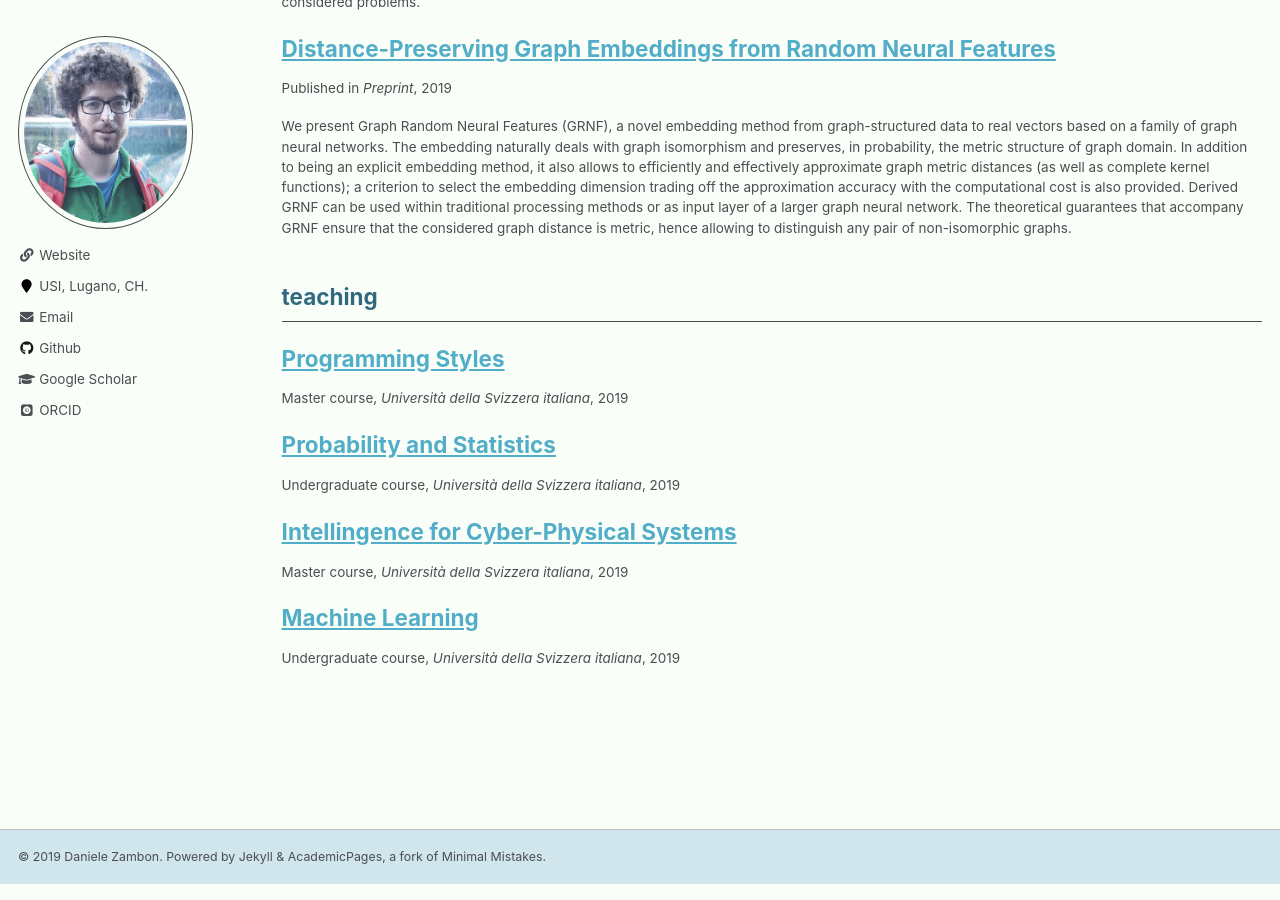
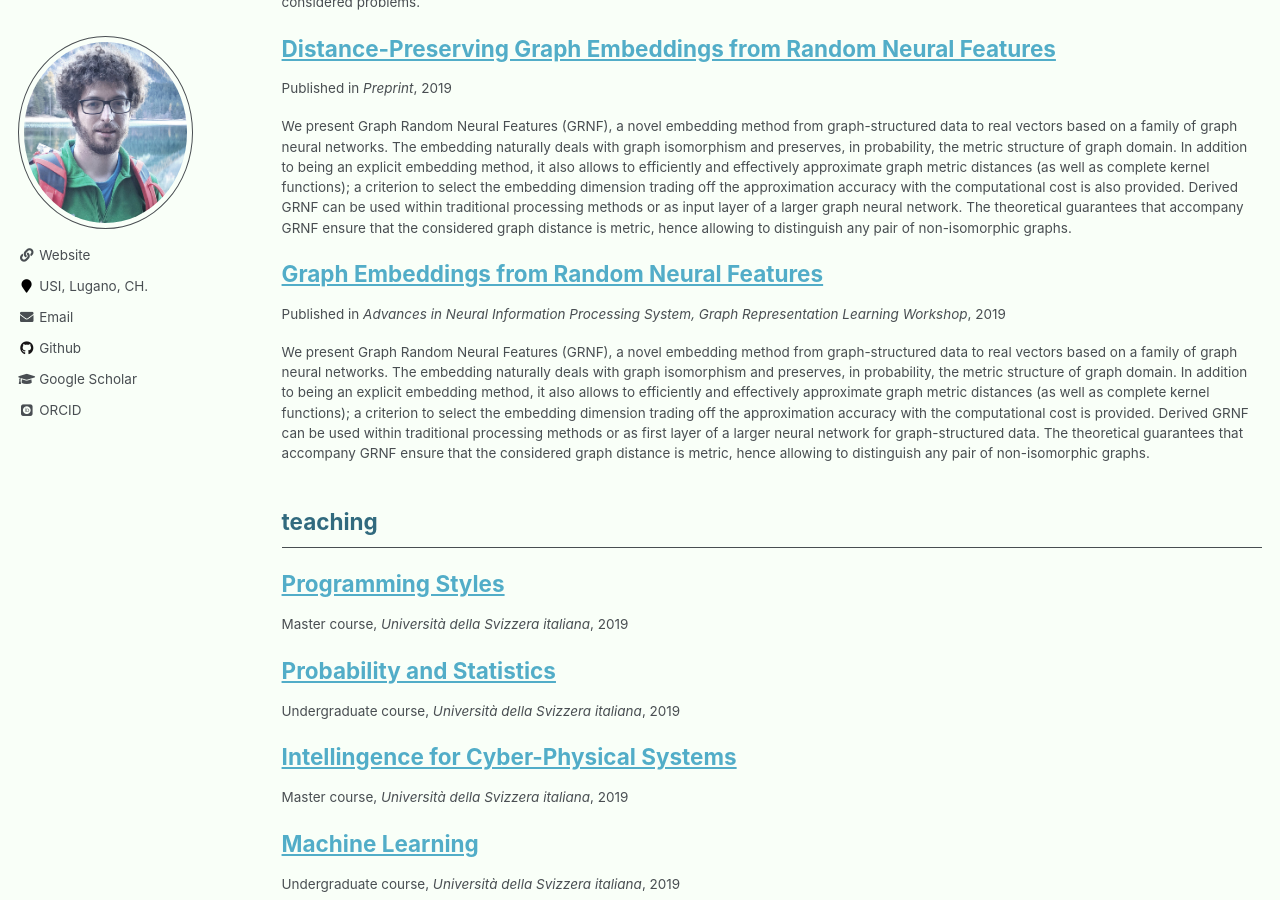
Before and after one commit to dzambon/dzambon.github.io, a Jekyll site: the page built from _pages/sitemap.md, in a window 1280 px wide and 900 px high, scrolled down 3587 px. Built offline with Jekyll 4.4.1, drawn with Linux system fonts in a browser that asks for light colours; some web fonts are replaced.

Commit message:
grl ws paper

```diff
--- a/_config.yml
+++ b/_config.yml
@@ -13,7 +13,7 @@ name                     : &name "Daniele Zambon"
 description              : &description "Ph.D. student in machine learning"
 url                      : https://inf.usi.ch # the base hostname & protocol for your site e.g. "https://mmistakes.github.io"
 baseurl                  : "/phd/zambon" # the subpath of your site, e.g. "/blog"
-repository               : #"dzambon/dzambon.github.io"
+repository               : "dzambon/dzambon.github.io"
 teaser                   :  # filename of teaser fallback teaser image placed in /images/, .e.g. "500x300.png"
 breadcrumbs              : false # true, false (default)
 words_per_minute         : 160
@@ -148,6 +148,8 @@ exclude:
   - tmp
   - vendor
   - TODO.md
+  - WIKI.md
+  - create_new_publication.py
 keep_files:
   - .git
   - .svn
--- /dev/null
+++ b/_publications/2019-12-13-zambon2019graph.md
@@ -0,0 +1,20 @@
+---
+collection: publications
+permalink: /publications/zambon2019graph
+label: zambon2019graph
+year: 2019
+date: 2019-12-13
+type: 'conference'
+title: 'Graph Embeddings from Random Neural Features'
+authors: 'Daniele Zambon, Cesare Alippi and Lorenzo Livi'
+venue: 'Advances in Neural Information Processing System, Graph Representation Learning Workshop'
+link:
+preprint:
+bibtex: true
+code: false
+abstract: true
+---
+We present Graph Random Neural Features (GRNF), a novel embedding method from graph-structured data to real vectors based on a family of graph neural networks. The embedding naturally deals with graph isomorphism and preserves, in probability, the metric structure of graph domain.
+In addition to being an explicit embedding method, it also allows to efficiently and effectively approximate graph metric distances (as well as complete kernel functions); a criterion to select the embedding dimension trading off the approximation accuracy with the computational cost is provided.
+Derived GRNF can be used within traditional processing methods or as first layer of a larger neural network for graph-structured data.
+The theoretical guarantees that accompany GRNF ensure that the considered graph distance is metric, hence allowing to distinguish any pair of non-isomorphic graphs.
```
Also changed, not shown: WIKI.md (added, +1 -0 lines), _publications/2018-03-09-zambon2018concept.md (+3 -3 lines), _publications/2019-07-13-zambon2019autoregressive.md (+1 -0 lines), _publications/2019-09-09-zambon2019distance.md (+3 -3 lines), create_new_publication.py (added, +30 -0 lines).
